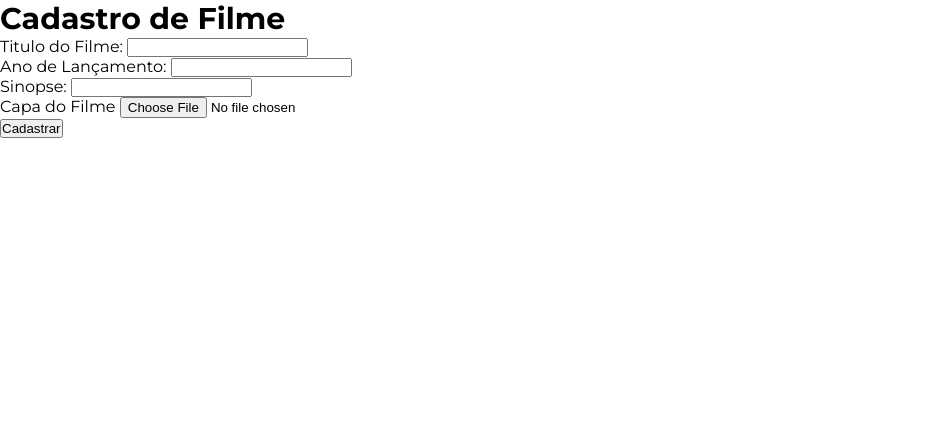
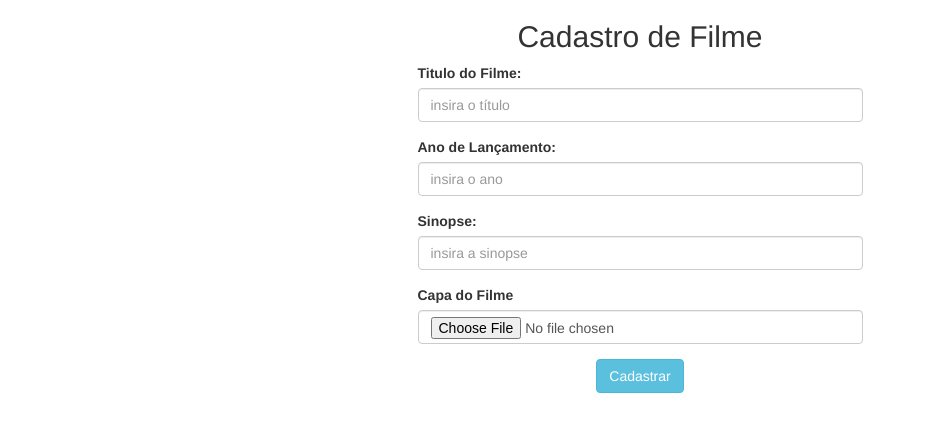
Before and after one commit to marcusgajozo/site-critica-php, a PHP site: page /cadastroFilme.php in a window 1280 px wide. Shown: the top 432 px of the page, without its empty margins (0-926 px from the left). Run offline with PHP 8.4, Linux system fonts and the light colour scheme; data comes from the database, SQL or seed files in the repository; both versions use the stored data as it was after the commit; some libraries are stand-ins or nearby versions.

Commit message:
joao alteracao em css

```diff
--- a/cadastroFilme.php
+++ b/cadastroFilme.php
@@ -27,35 +27,39 @@ if (isset($_POST['titulo']) || isset($_POST['ano']) || isset($_POST['sinopse']))
     <meta http-equiv="X-UA-Compatible" content="IE=edge">
     <meta name="viewport" content="width=device-width, initial-scale=1.0">
     <title>Cadastro Filme - Site Critica</title>
-    <link rel="stylesheet" href="style.css">
+    <script src="https://ajax.googleapis.com/ajax/libs/jquery/3.1.0/jquery.min.js"></script>
+    <link rel="stylesheet" href="https://maxcdn.bootstrapcdn.com/bootstrap/3.3.6/css/bootstrap.min.css" />
+    <script src="https://maxcdn.bootstrapcdn.com/bootstrap/3.3.7/js/bootstrap.min.js"></script>
 </head>
 
 <body>
     <main>
-        <section>
-            <h1>Cadastro de Filme</h1>
+        <div class="container">
+            <h2 align="center">Cadastro de Filme</h2>
+            <div class="col-md-5" style="margin:0 auto; float:none;">
                 <form action="" method="post">
-                <p>
+                    <div class="form-group">
                         <label for="titulo">Titulo do Filme:</label>
-                    <input type="text" name="titulo">
-                </p>
-                <p>
+                        <input type="text" name="titulo" placeholder="insira o título" class="form-control"/>
+                    </div>
+                    <div class="form-group">
                         <label for="ano">Ano de Lançamento:</label>
-                    <input type="text" name="ano">
-                </p>
-                <p>
+                        <input type="text" name="ano" placeholder="insira o ano" class="form-control"/>
+                    </div>
+                    <div class="form-group">
                         <label for="sinopse">Sinopse:</label>
-                    <input type="text" name="sinopse">
-                </p>
-                <p>
+                        <input type="text" name="sinopse" placeholder="insira a sinopse" class="form-control"/>
+                    </div>
+                    <div class="form-group">
                         <label for="capa">Capa do Filme</label>
-                    <input type="file" name="capa">
-                </p>
-                <p>
-                    <button type="submit">Cadastrar</button>
-                </p>
+                        <input type="file" name="capa" placeholder="insira a imagem" class="form-control"/>
+                    </div>
+                    <div class="form-group" align="center">
+                        <button type="submit" class="btn btn-info">Cadastrar</button>
+                    </div>
                 </form>
-        </section>
+            </div>
+        </div>
     </main>
 </body>
 
```
Also changed, not shown: cadastro.php (+28 -15 lines), database.db. Lines whose indentation alone changed are shown as unchanged.
